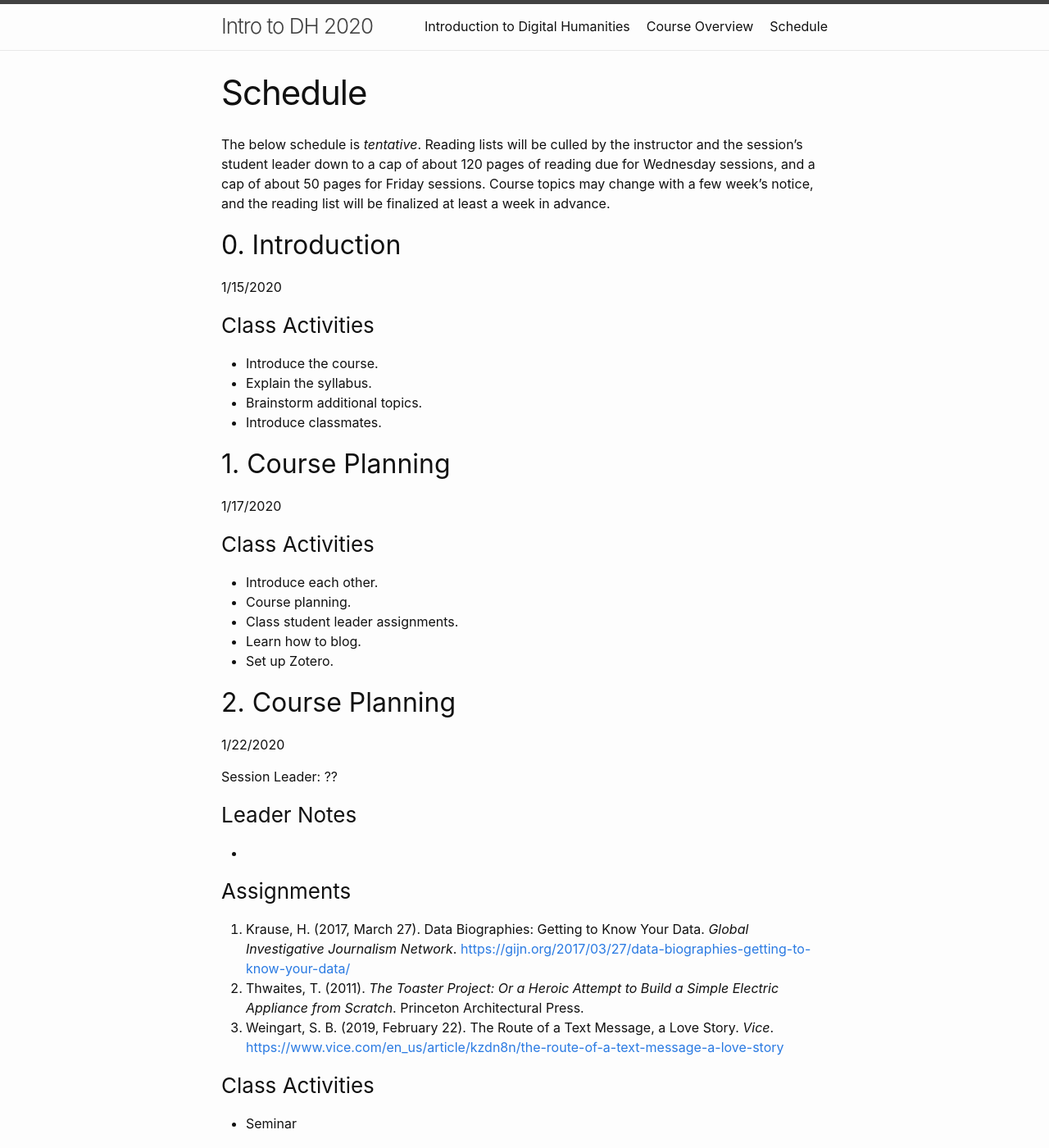
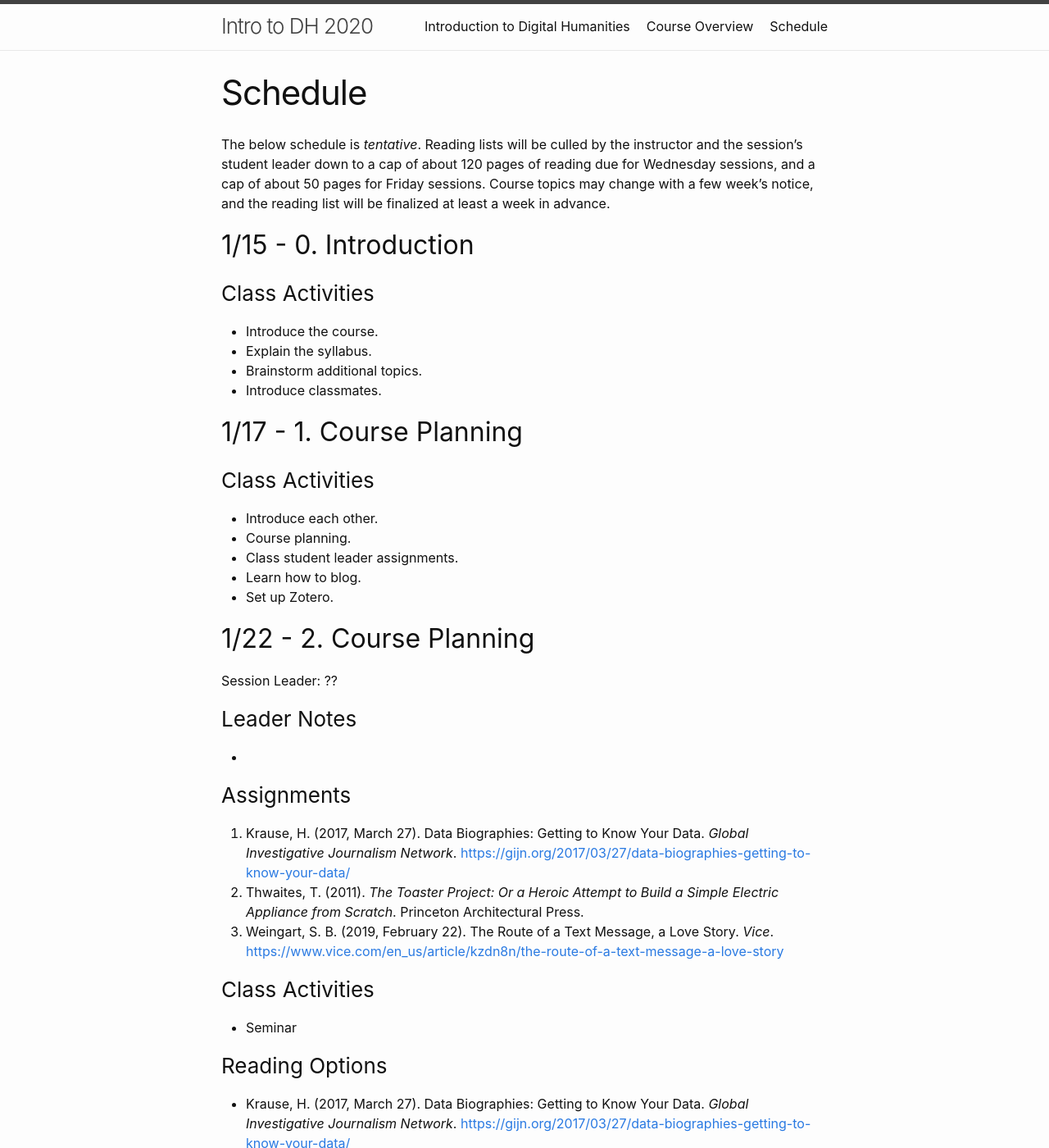
Before and after one commit to scottbot/IntroDH2020, a Jekyll site: the page built from schedule.md, in a window 1280 px wide and 1400 px high. Shown: the whole window at 82% size. Built offline with Jekyll 4.4.1, drawn with Linux system fonts in a browser that asks for light colours.

Commit message:
Update schedule.md

```diff
--- a/schedule.md
+++ b/schedule.md
@@ -6,18 +6,14 @@ permalink: /schedule/
 
 The below schedule is *tentative*. Reading lists will be culled by the instructor and the session's student leader down to a cap of about 120 pages of reading due for Wednesday sessions, and a cap of about 50 pages for Friday sessions. Course topics may change with a few week's notice, and the reading list will be finalized at least a week in advance.
 
-## 0. Introduction
-1/15/2020
-
+## 1/15 - 0. Introduction
 ### Class Activities
 - Introduce the course.
 - Explain the syllabus.
 - Brainstorm additional topics.
 - Introduce classmates.
 
-## 1. Course Planning
-1/17/2020
-
+## 1/17 - 1. Course Planning
 ### Class Activities
 - Introduce each other.
 - Course planning.
@@ -25,9 +21,7 @@ The below schedule is *tentative*. Reading lists will be culled by the instructo
 - Learn how to blog.
 - Set up Zotero.
 
-## 2. Course Planning
-1/22/2020
-
+## 1/22 - 2. Course Planning
 Session Leader: ??
 
 ### Leader Notes
```
